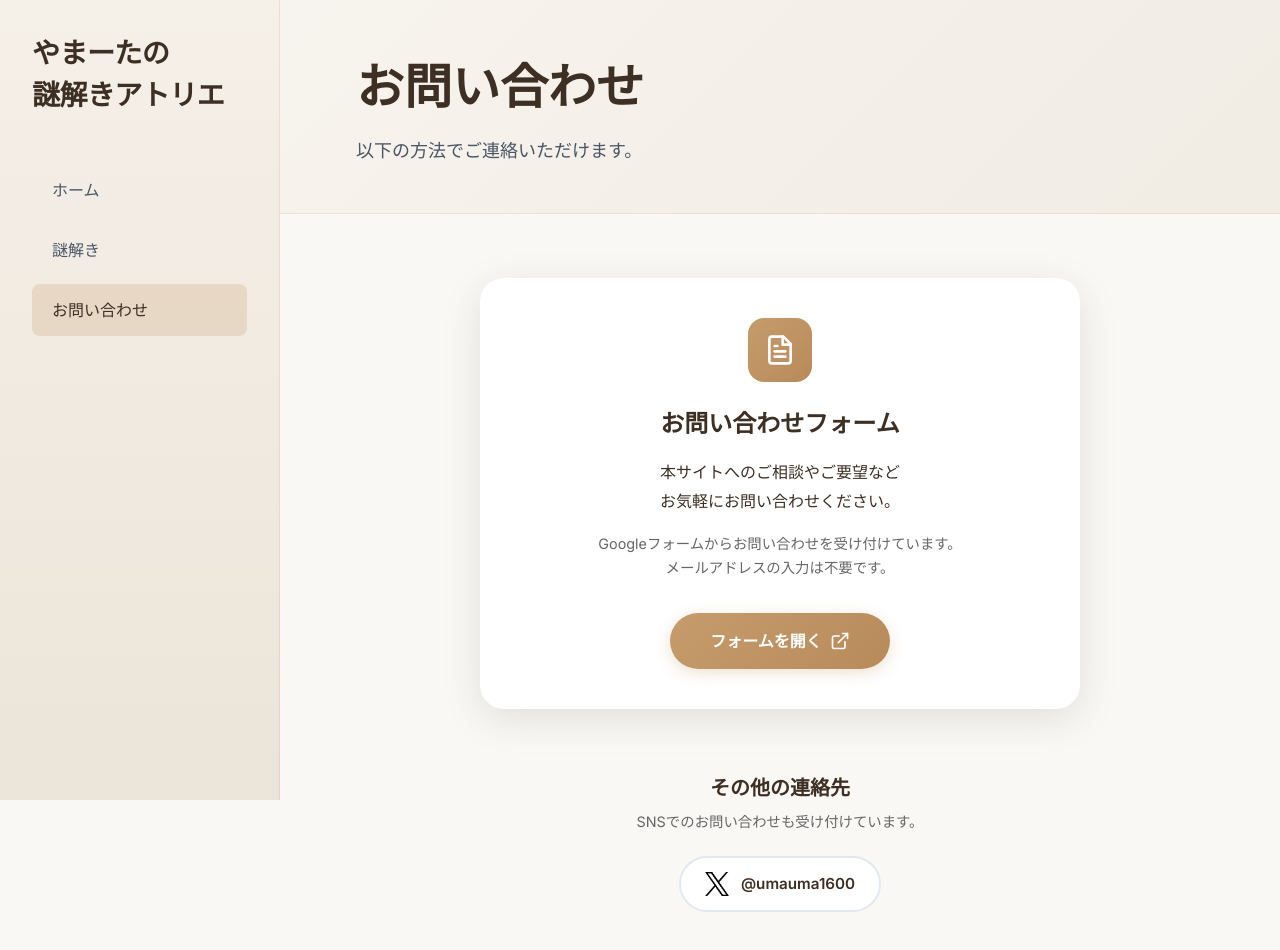
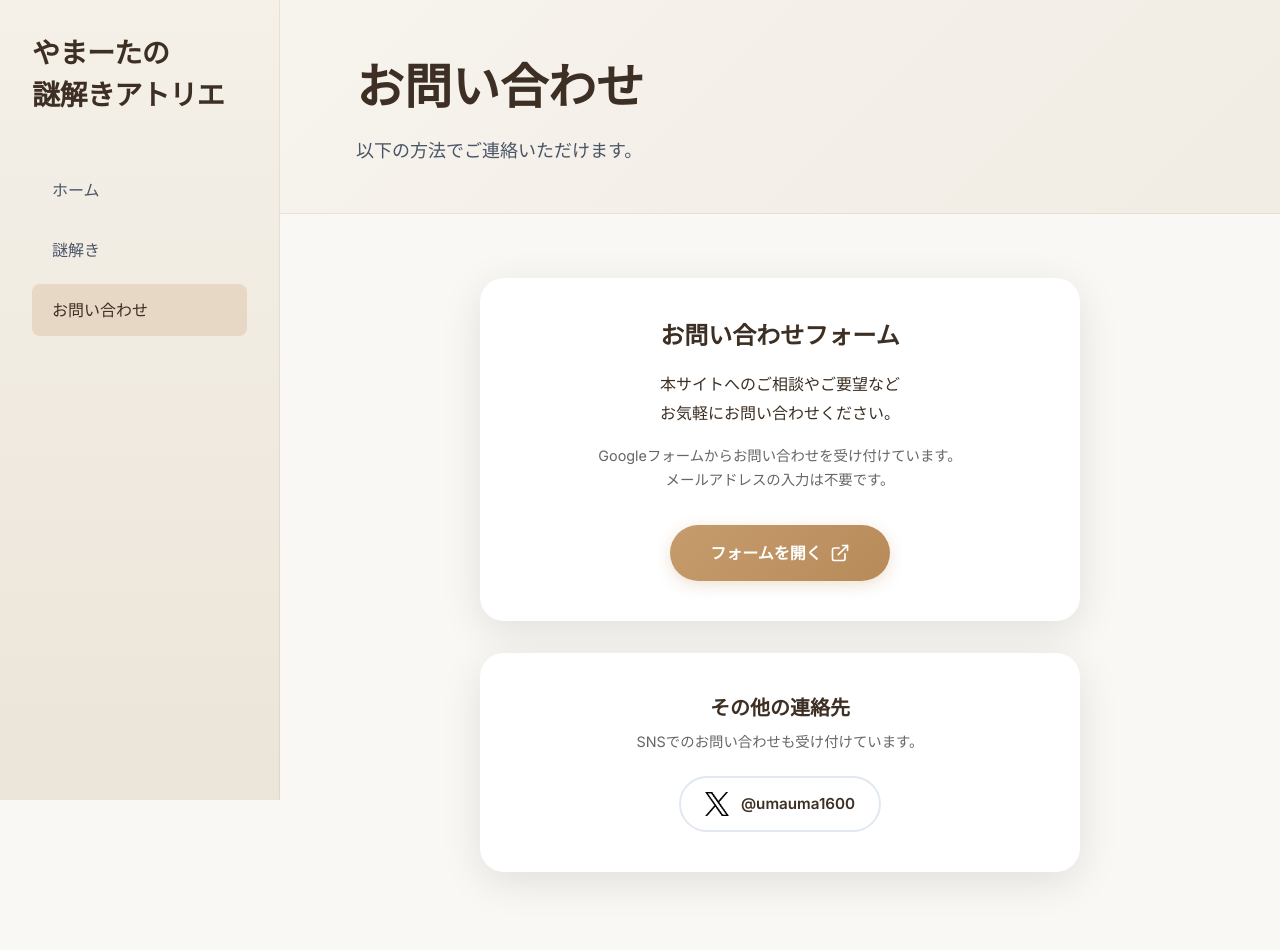
Before and after one commit to umauma1600/umauma1600.github.io, a React (Vite) app: page /contact in a window 1280 px wide. Shown: the top 950 px of the page. Built offline with nearby package versions, Linux system fonts and the light colour scheme; the HTML template or start-up script is replaced by a standard one.

Commit message:
お問い合わせページのアイコン削除とカードレイアウト調整
- フォームアイコンを削除
- その他の連絡先セクションを白いカード内に配置

```diff
--- a/src/pages/ContactPage.tsx
+++ b/src/pages/ContactPage.tsx
@@ -31,24 +31,6 @@ export default function ContactPage() {
         <div className="content-wrapper">
           {/* フォームカード */}
           <div className="form-card">
-            <div className="form-icon">
-              <svg
-                xmlns="http://www.w3.org/2000/svg"
-                viewBox="0 0 24 24"
-                fill="none"
-                stroke="currentColor"
-                strokeWidth="2"
-                strokeLinecap="round"
-                strokeLinejoin="round"
-                className="w-8 h-8"
-              >
-                <path d="M14.5 2H6a2 2 0 0 0-2 2v16a2 2 0 0 0 2 2h12a2 2 0 0 0 2-2V7.5L14.5 2z" />
-                <polyline points="14,2 14,8 20,8" />
-                <line x1="16" y1="13" x2="8" y2="13" />
-                <line x1="16" y1="17" x2="8" y2="17" />
-                <line x1="10" y1="9" x2="8" y2="9" />
-              </svg>
-            </div>
             <h2 className="form-title">お問い合わせフォーム</h2>
             <p className="form-intro">
               本サイトへのご相談やご要望など
@@ -85,7 +67,7 @@ export default function ContactPage() {
           </div>
 
           {/* その他の連絡先 */}
-          <div className="other-contact">
+          <div className="form-card">
             <h3 className="other-title">その他の連絡先</h3>
             <p className="other-description">
               SNSでのお問い合わせも受け付けています。
@@ -124,18 +106,6 @@ export default function ContactPage() {
           box-shadow: 0 10px 40px rgba(0,0,0,0.1);
           text-align: center;
           margin-bottom: 2rem;
-        }
-
-        .form-icon {
-          width: 64px;
-          height: 64px;
-          background: linear-gradient(135deg, #c69c6d 0%, #b88a5a 100%);
-          border-radius: 1rem;
-          display: flex;
-          align-items: center;
-          justify-content: center;
-          margin: 0 auto 1.5rem;
-          color: white;
         }
 
         .form-title {
@@ -182,11 +152,6 @@ export default function ContactPage() {
         }
 
         /* その他の連絡先 */
-        .other-contact {
-          text-align: center;
-          padding: 2rem 0;
-        }
-
         .other-title {
           font-family: 'Space Grotesk', sans-serif;
           font-size: 1.25rem;
```
